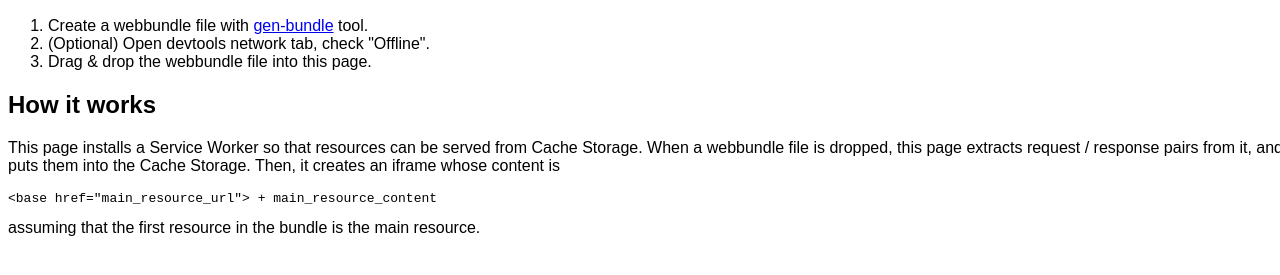
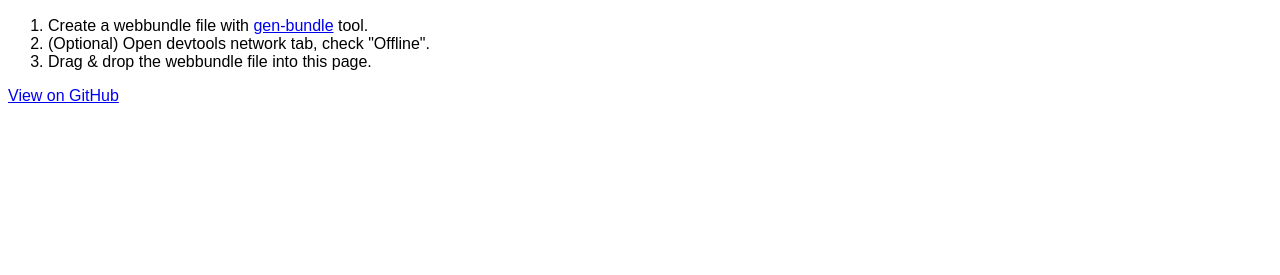
Before and after one commit to irori/webbundle-loader-poc, a plain HTML site: page index.html in a window 1280 px wide. Shown: the part 111-386 px from the top of the page. Drawn offline with Linux system fonts and the light colour scheme.

Commit message:
Add a link to GitHub, move "How it works" to README

```diff
--- a/index.html
+++ b/index.html
@@ -23,12 +23,8 @@
  <li>Drag & drop the webbundle file into this page.
 </ol>
 
-<h2>How it works</h2>
-<p>
-  This page installs a Service Worker so that resources can be served from Cache Storage. When a webbundle file is dropped, this page extracts request / response pairs from it, and puts them into the Cache Storage. Then, it creates an iframe whose content is
-  <pre>&lt;base href="main_resource_url"&gt; + main_resource_content</pre>
-  assuming that the first resource in the bundle is the main resource.
-</p>
+<p><a href="https://github.com/irori/webbundle-loader-poc">View on GitHub</a></p>
+
 </div>
 <script src="cbor.js"></script>
 <script src="unbundle.js"></script>
```
Also changed, not shown: 1 other file.
